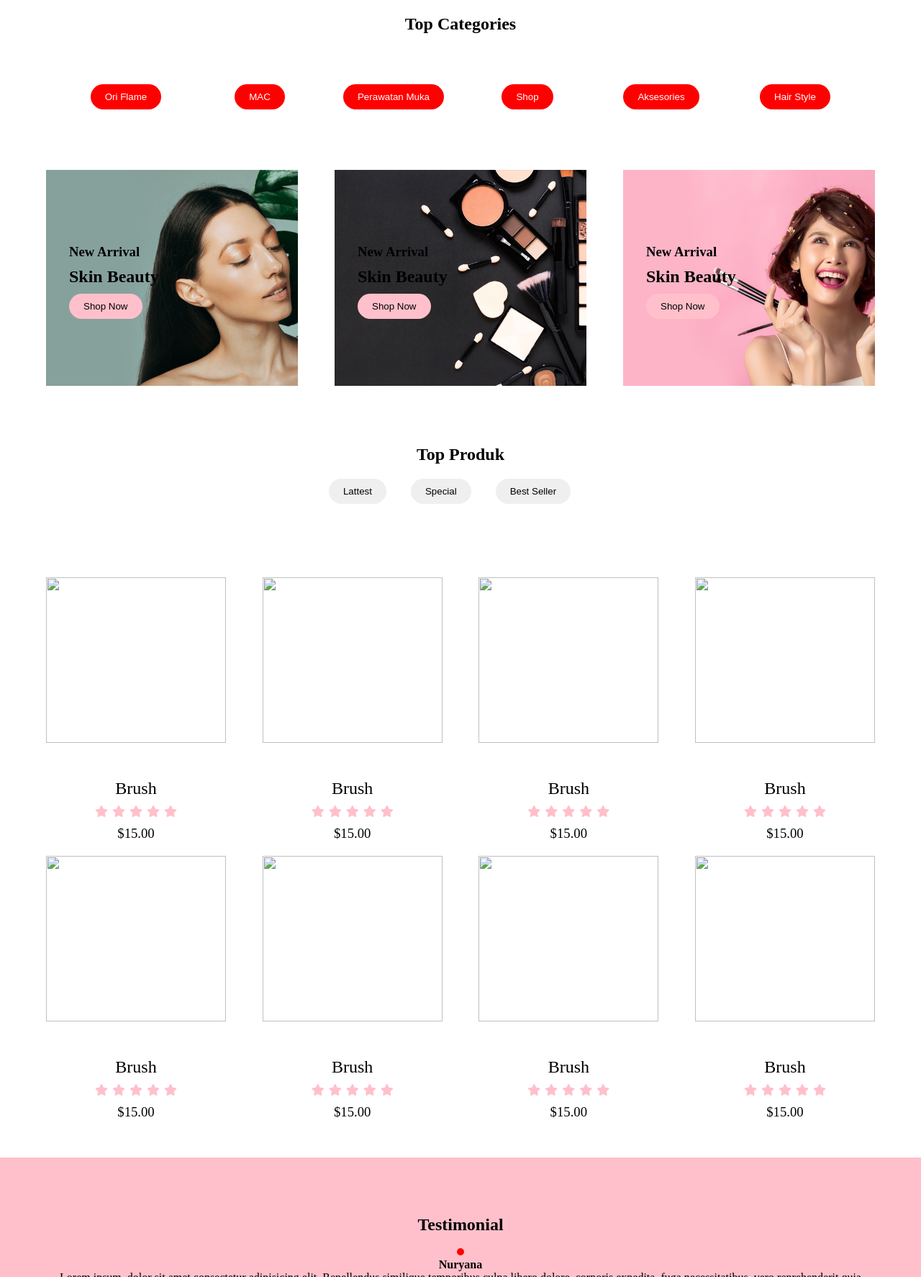
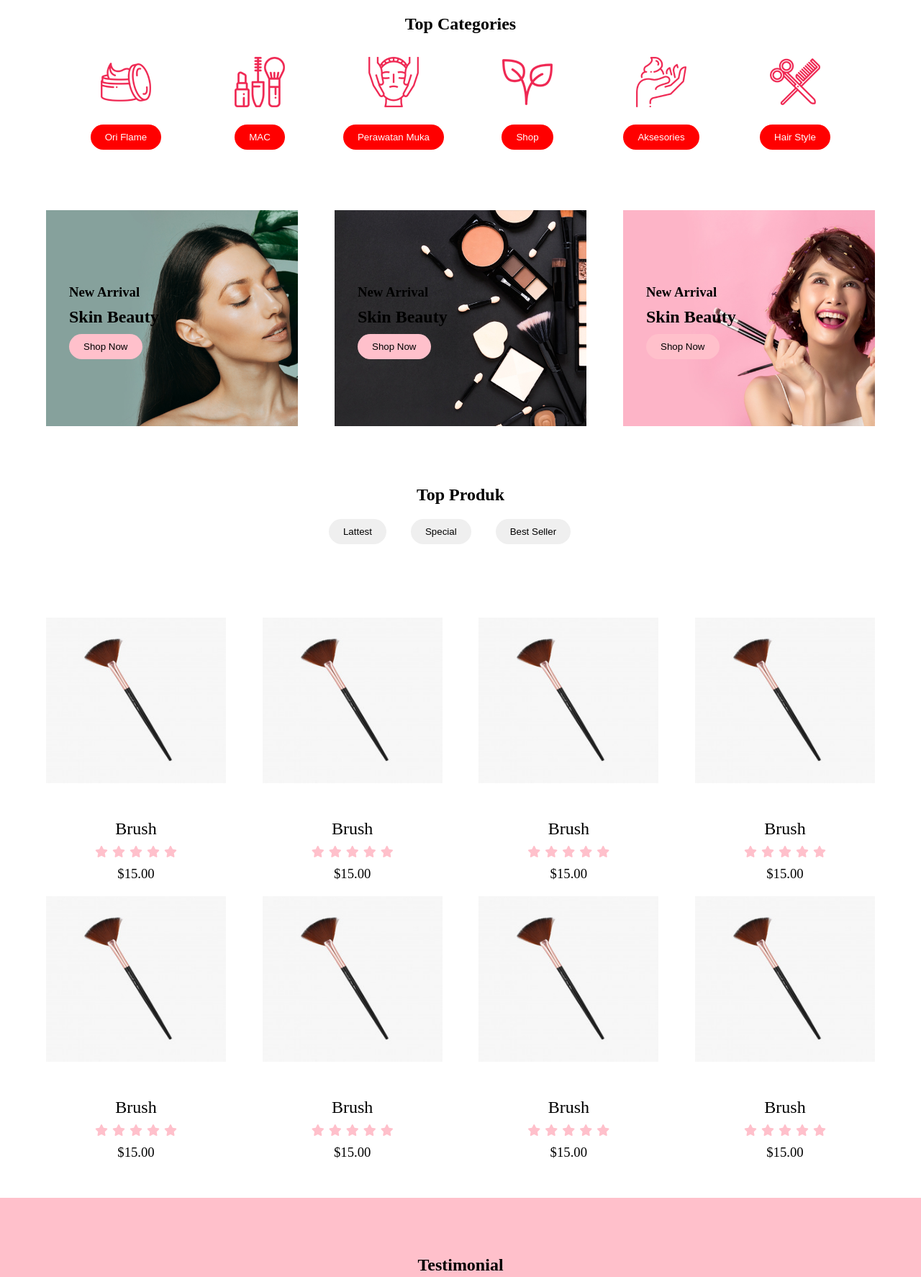
Before and after one commit to NuryanaNn/E-Commerce-Kosmetik, a plain HTML site: page index.html in a window 1280 px wide. Shown: the part 669-2443 px from the top of the page at 72% size. Drawn offline with nearby package versions, Linux system fonts and the light colour scheme.

Commit message:
Update index.html

```diff
--- a/index.html
+++ b/index.html
@@ -61,7 +61,7 @@
         <div class="kategoriContent">
             <div class="card">
                 <div class="img">
-                    <img src="assets/img/icon1.png" alt="">
+                    <img src="icon1.png" alt="">
                 </div>
                 <div class="text">
                     <button>Ori Flame</button>
@@ -69,7 +69,7 @@
             </div>
             <div class="card">
                 <div class="img">
-                    <img src="assets/img/icon2.png" alt="">
+                    <img src="icon2.png" alt="">
                 </div>
                 <div class="text">
                     <button>MAC</button>
@@ -77,7 +77,7 @@
             </div>
             <div class="card">
                 <div class="img">
-                    <img src="assets/img/icon3.png" alt="">
+                    <img src="icon3.png" alt="">
                 </div>
                 <div class="text">
                     <button>Perawatan Muka</button>
@@ -85,7 +85,7 @@
             </div>
             <div class="card">
                 <div class="img">
-                    <img src="assets/img/icon4.png" alt="">
+                    <img src="icon4.png" alt="">
                 </div>
                 <div class="text">
                     <button>Shop</button>
@@ -93,7 +93,7 @@
             </div>
             <div class="card">
                 <div class="img">
-                    <img src="assets/img/icon5.png" alt="">
+                    <img src="icon5.png" alt="">
                 </div>
                 <div class="text">
                     <button>Aksesories</button>
@@ -101,7 +101,7 @@
             </div>
             <div class="card">
                 <div class="img">
-                    <img src="assets/img/icon6.png" alt="">
+                    <img src="icon6.png" alt="">
                 </div>
                 <div class="text">
                     <button>Hair Style</button>
@@ -151,7 +151,7 @@
         <div class="kontenKategori">
             <div class="card">
                 <div class="images">
-                    <img src="assets/img/product1.jpg" alt="">
+                    <img src="product1.jpg" alt="">
                 </div>
 
                 <div class="teks">
@@ -168,7 +168,7 @@
             </div>
             <div class="card">
                 <div class="images">
-                    <img src="assets/img/product1.jpg" alt="">
+                    <img src="product1.jpg" alt="">
                 </div>
 
                 <div class="teks">
@@ -185,7 +185,7 @@
             </div>
             <div class="card">
                 <div class="images">
-                    <img src="assets/img/product1.jpg" alt="">
+                    <img src="product1.jpg" alt="">
                 </div>
 
                 <div class="teks">
@@ -202,7 +202,7 @@
             </div>
             <div class="card">
                 <div class="images">
-                    <img src="assets/img/product1.jpg" alt="">
+                    <img src="product1.jpg" alt="">
                 </div>
 
                 <div class="teks">
@@ -219,7 +219,7 @@
             </div>
             <div class="card">
                 <div class="images">
-                    <img src="assets/img/product1.jpg" alt="">
+                    <img src="product1.jpg" alt="">
                 </div>
 
                 <div class="teks">
@@ -236,7 +236,7 @@
             </div>
             <div class="card">
                 <div class="images">
-                    <img src="assets/img/product1.jpg" alt="">
+                    <img src="product1.jpg" alt="">
                 </div>
 
                 <div class="teks">
@@ -253,7 +253,7 @@
             </div>
             <div class="card">
                 <div class="images">
-                    <img src="assets/img/product1.jpg" alt="">
+                    <img src="product1.jpg" alt="">
                 </div>
 
                 <div class="teks">
@@ -270,7 +270,7 @@
             </div>
             <div class="card">
                 <div class="images">
-                    <img src="assets/img/product1.jpg" alt="">
+                    <img src="product1.jpg" alt="">
                 </div>
 
                 <div class="teks">
@@ -295,7 +295,7 @@
 
         <div class="testimonialContent">
             <center>
-                <img src="assets/img/testi.jpg" alt="">
+                <img src="testi.jpg" alt="">
             </center>
             <h4>Nuryana</h4>
             <p>Lorem ipsum, dolor sit amet consectetur adipisicing elit. Repellendus similique temporibus culpa libero dolore, corporis expedita, fuga necessitatibus, vero reprehenderit quia ipsum tempora quis fugit pariatur officia nihil est cupiditate possimus. Nisi porro odit a ea, recusandae dolor architecto, laborum animi illum, doloribus voluptatibus maxime. Architecto nihil officia expedita voluptatum.</p>
@@ -311,7 +311,7 @@
             <div class="cardWrapper swiper-wrapper">
                 <div class="card swiper-slide">
                     <div class="images">
-                        <img src="assets/img/product1.jpg" alt="">
+                        <img src="product1.jpg" alt="">
                     </div>
 
                     <div class="teks">
@@ -328,7 +328,7 @@
                 </div>
                 <div class="card swiper-slide">
                     <div class="images">
-                        <img src="assets/img/product1.jpg" alt="">
+                        <img src="product1.jpg" alt="">
                     </div>
 
                     <div class="teks">
@@ -345,7 +345,7 @@
                 </div>
                 <div class="card swiper-slide">
                     <div class="images">
-                        <img src="assets/img/product1.jpg" alt="">
+                        <img src="product1.jpg" alt="">
                     </div>
 
                     <div class="teks">
@@ -362,7 +362,7 @@
                 </div>
                 <div class="card swiper-slide">
                     <div class="images">
-                        <img src="assets/img/product1.jpg" alt="">
+                        <img src="product1.jpg" alt="">
                     </div>
 
                     <div class="teks">
@@ -379,7 +379,7 @@
                 </div>
                 <div class="card swiper-slide">
                     <div class="images">
-                        <img src="assets/img/product1.jpg" alt="">
+                        <img src="product1.jpg" alt="">
                     </div>
 
                     <div class="teks">
@@ -396,7 +396,7 @@
                 </div>
                 <div class="card swiper-slide">
                     <div class="images">
-                        <img src="assets/img/product1.jpg" alt="">
+                        <img src="product1.jpg" alt="">
                     </div>
 
                     <div class="teks">
@@ -413,7 +413,7 @@
                 </div>
                 <div class="card swiper-slide">
                     <div class="images">
-                        <img src="assets/img/product1.jpg" alt="">
+                        <img src="product1.jpg" alt="">
                     </div>
 
                     <div class="teks">
@@ -430,7 +430,7 @@
                 </div>
                 <div class="card swiper-slide">
                     <div class="images">
-                        <img src="assets/img/product1.jpg" alt="">
+                        <img src="product1.jpg" alt="">
                     </div>
 
                     <div class="teks">
@@ -453,17 +453,17 @@
 
     <section class="fashion">
         <div class="card">
-            <img src="assets/img/banner4.jpg" alt="">
+            <img src="banner4.jpg" alt="">
         </div>
         <div class="card">
-            <img src="assets/img/banner5.jpg" alt="">
+            <img src="banner5.jpg" alt="">
         </div>
     </section>
 
     <section class="blog">
         <div class="card">
             <div class="images">
-                <img src="assets/img/blog1.jpg" alt="">
+                <img src="blog1.jpg" alt="">
             </div>
             <div class="cardText">
                 <h3>Ini Judul Blog 1</h3>
@@ -472,7 +472,7 @@
         </div>
         <div class="card">
             <div class="images">
-                <img src="assets/img/blog2.jpg" alt="">
+                <img src="blog2.jpg" alt="">
             </div>
             <div class="cardText">
                 <h3>Ini Judul Blog 1</h3>
@@ -481,7 +481,7 @@
         </div>
         <div class="card">
             <div class="images">
-                <img src="assets/img/blog3.jpg" alt="">
+                <img src="blog3.jpg" alt="">
             </div>
             <div class="cardText">
                 <h3>Ini Judul Blog 1</h3>
```
